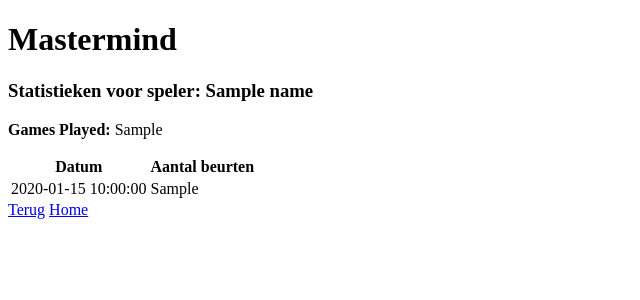
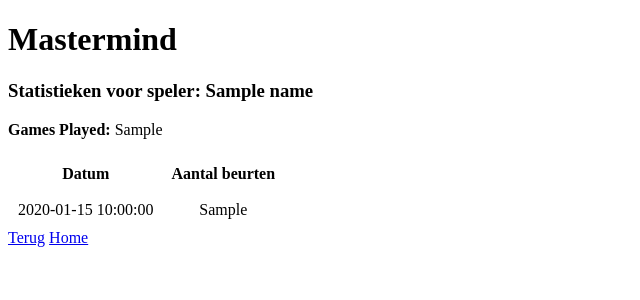
Before and after one commit to matsn0w/flask-mastermind, a Flask app: template templates/stats.html in a window 1280 px wide. Shown: the top 300 px of the page, without its empty margins (0-640 px from the left). Run offline with Flask 2, Linux system fonts and the light colour scheme; the template is opened without the code that fills it: most values are stand-ins (such as "Sample title", 1, 10 or a date in 2020).

Commit message:
stat tweaks

```diff
--- a/db.py
+++ b/db.py
@@ -52,7 +52,7 @@ class DB():
 
         cursor.execute("SELECT COUNT(*) FROM games WHERE player_name == :name", {'name': player_name})
         stats['games_played'] = cursor.fetchone()[0]
-        cursor.execute("SELECT date, turns_played FROM games WHERE player_name == :name", {'name': player_name})
+        cursor.execute("SELECT date, turns_played FROM games WHERE player_name == :name ORDER BY date", {'name': player_name})
         # stats['turns_per_game'] = cursor.fetchall()
         results = []
         for row in cursor:
--- a/static/style.css
+++ b/static/style.css
@@ -30,3 +30,9 @@ label {
     height: 10px;
     border: solid 1px #000000;
 }
+
+.centerStat {
+    text-align: center;
+    padding: 0.5rem;
+    margin-right: 0.5;
+}
--- a/templates/stats.html
+++ b/templates/stats.html
@@ -13,14 +13,14 @@
 
         <table>
             <thead>
-                <th>Datum</th>
-                <th>Aantal beurten</th>
+                <th class="centerStat">Datum</th>
+                <th class="centerStat">Aantal beurten</th>
             </thead>
             <tbody>
                 {% for game in stats.turns_per_game %}
                 <tr>
-                    <td>{{game.date}}</td>
-                    <td>{{game.turns_played}}</td>
+                    <td class="centerStat">{{game.date}}</td>
+                    <td class="centerStat">{{game.turns_played}}</td>
                 </tr>
                 {% endfor %}
             </tbody>
```
